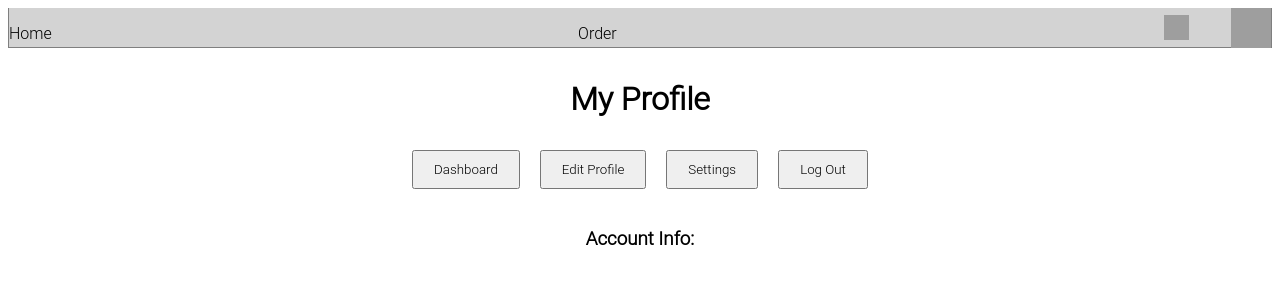
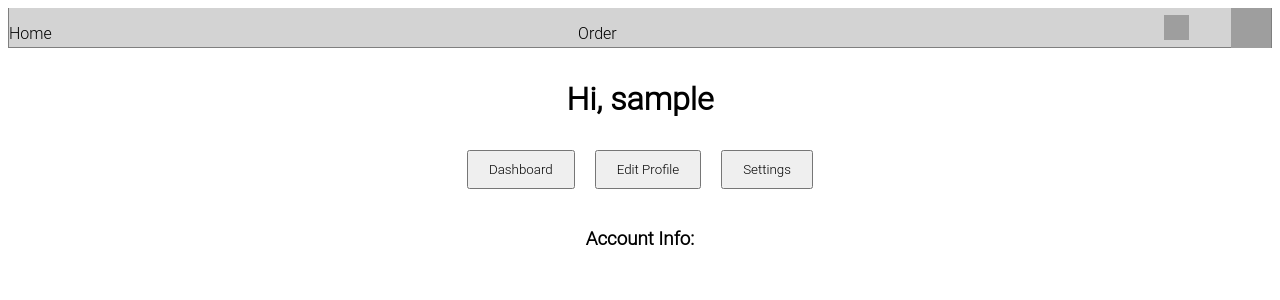
Before and after one commit to TimothyKiu/Food-Delivery-MMU, a Flask app: page /profile in a window 1280 px wide. Shown: the top 300 px of the page. Run offline with Flask 3, Linux system fonts and the light colour scheme; the visitor is signed in with stand-in values (Sample User, id 1); data that the repository does not hold is empty; grey boxes are pictures that could not be loaded.

Commit message:
migrating logout button

```diff
--- a/templates/profile.html
+++ b/templates/profile.html
@@ -143,7 +143,10 @@
 
          <div style="display:flex; flex-direction:row;">
              <button id="settingsicon" style="margin: 21px;"></button>
-             <button id="logouticon" style="margin-left: 21px;"></button>
+             <form method="post" id="logOutButton">
+                <button id="logouticon" type="submit" name="logout" value="True" style="margin-left: 21px;"></button>
+    {#                <button class="tabButton" type="submit" name="logOut" id="logOut" value="True" >Log Out</button>#}
+             </form>
 
          </div>
 
@@ -151,15 +154,13 @@
 
 
     <div id="superDiv">
-        <h3 id="settingsText">My Profile</h3>
+        <h3 id="settingsText">Hi, {{ usernameP }}</h3>
         <!-- Button container -->
         <div id="buttonContainer">
             <button class="tabButton" onclick="openTab('ViewDashboard')">Dashboard</button>
             <button class="tabButton" onclick="openTab('EditProfile')">Edit Profile</button>
             <button class="tabButton" onclick="openTab('Settings')">Settings</button>
-            <form method="post" id="logOutButton">
-                <button class="tabButton" type="submit" name="logOut" id="logOut" value="True" >Log Out</button>
-            </form>
+
         </div>
 
         <h3 id="accountInfo">Account Info:</h3>
```
